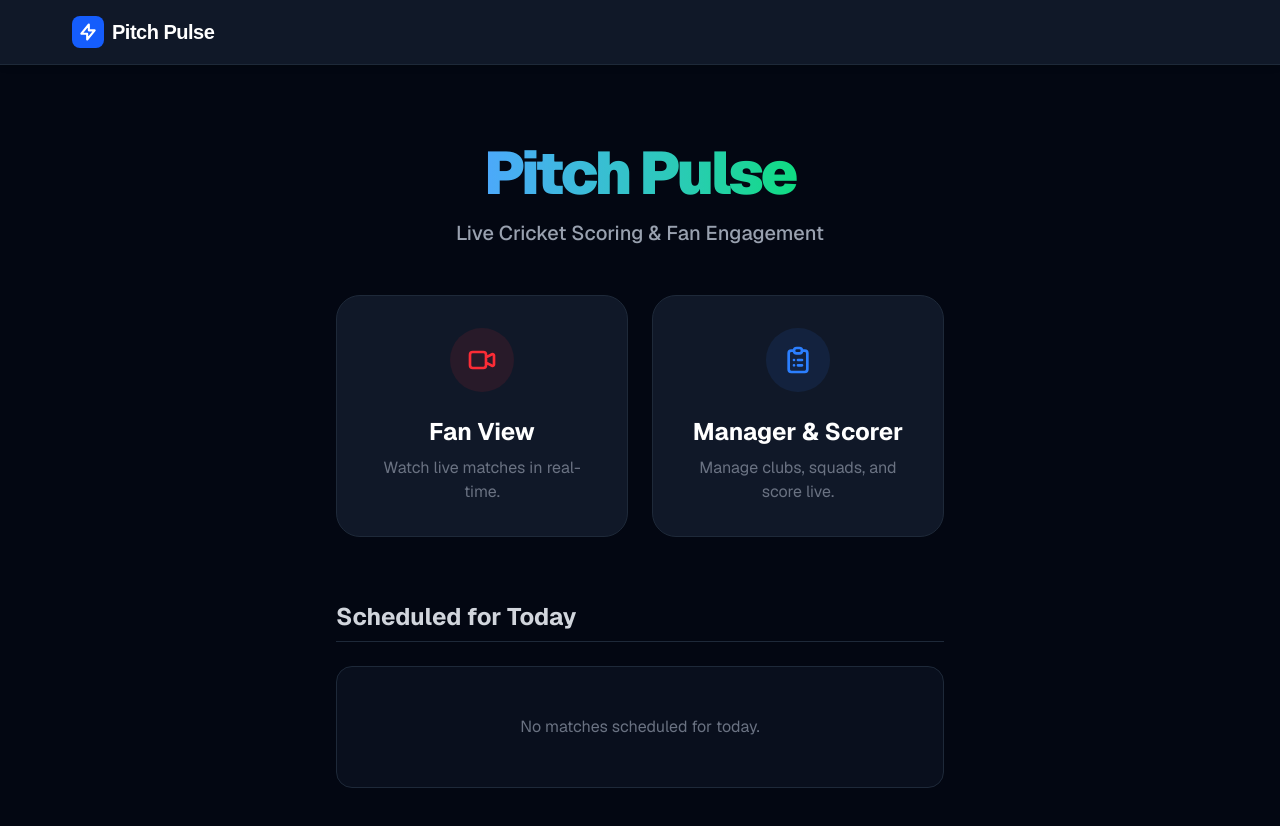
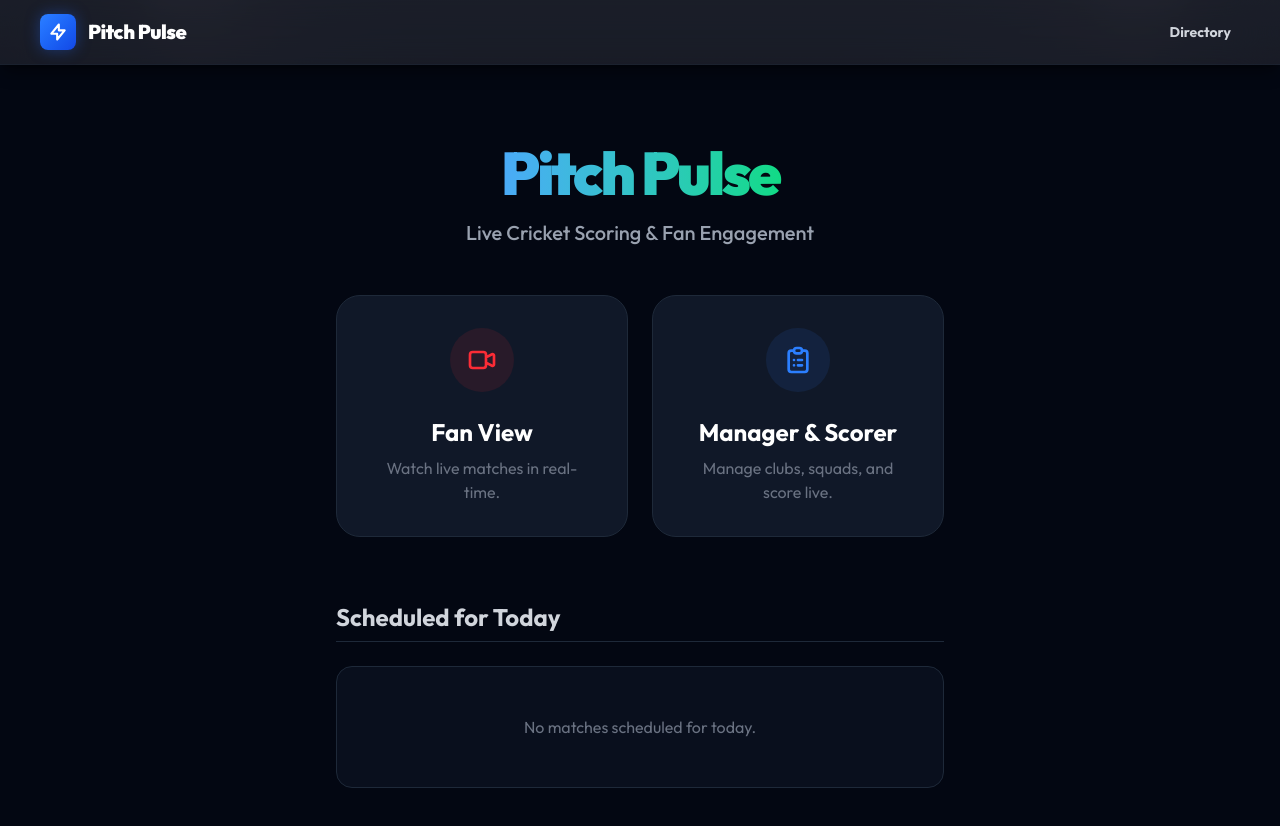
Before and after one commit to allanboraine-dev/Pitch-Pulse, a Next.js app: page / in a window 1280 px wide. Shown: the top 826 px of the page. Built offline with nearby package versions, Linux system fonts and the light colour scheme; no server answers; the database is empty.

Commit message:
feat: Major visual UI overhaul for premium broadcast feel

```diff
--- a/src/app/globals.css
+++ b/src/app/globals.css
@@ -8,13 +8,14 @@
 @theme inline {
   --color-background: var(--background);
   --color-foreground: var(--foreground);
-  --font-sans: var(--font-geist-sans);
-  --font-mono: var(--font-geist-mono);
+  --font-sans: var(--font-outfit), sans-serif;
+  --color-pitch-green: #10b981;
+  --color-cherry-red: #e11d48;
 }
 
 @media (prefers-color-scheme: dark) {
   :root {
-    --background: #0a0a0a;
+    --background: #030712; /* Deep slate instead of gray */
     --foreground: #ededed;
   }
 }
@@ -22,7 +23,7 @@
 body {
   background: var(--background);
   color: var(--foreground);
-  font-family: Arial, Helvetica, sans-serif;
+  font-family: var(--font-sans);
 }
 
 @media print {
--- a/src/app/layout.tsx
+++ b/src/app/layout.tsx
@@ -1,21 +1,16 @@
 import type { Metadata } from "next";
-import { Geist, Geist_Mono } from "next/font/google";
+import { Outfit } from "next/font/google";
 import "./globals.css";
 import GlobalNav from "@/components/GlobalNav";
 
-const geistSans = Geist({
-  variable: "--font-geist-sans",
-  subsets: ["latin"],
-});
-
-const geistMono = Geist_Mono({
-  variable: "--font-geist-mono",
+const outfit = Outfit({
+  variable: "--font-outfit",
   subsets: ["latin"],
 });
 
 export const metadata: Metadata = {
-  title: "Create Next App",
-  description: "Generated by create next app",
+  title: "Pitch Pulse | Premium Cricket Scoring",
+  description: "Live cricket scoring, league management, and fan broadcasting.",
 };
 
 export default function RootLayout({
@@ -26,9 +21,16 @@ export default function RootLayout({
   return (
     <html
       lang="en"
-      className={`${geistSans.variable} ${geistMono.variable} h-full antialiased`}
+      className={`${outfit.variable} h-full antialiased font-sans`}
     >
-      <body className="min-h-full flex flex-col">
+      <body className="min-h-full flex flex-col relative text-white bg-gray-950">
+        {/* Global Stadium Background Layer */}
+        <div
+          className="fixed inset-0 z-[-1] bg-cover bg-center bg-no-repeat opacity-20 pointer-events-none"
+          style={{ backgroundImage: "url('/stadium_bg.png')" }}
+        ></div>
+        <div className="fixed inset-0 z-[-1] bg-gradient-to-b from-gray-950/80 via-gray-950/95 to-gray-950 pointer-events-none"></div>
+
         <GlobalNav />
         {children}
       </body>
--- a/src/components/GlobalNav.tsx
+++ b/src/components/GlobalNav.tsx
@@ -7,57 +7,47 @@ export default function GlobalNav() {
   const router = useRouter()
   const pathname = usePathname()
 
-  // Don't show the back button on the very root home page if we don't want to,
-  // but showing it is fine. It just won't do much if there's no history.
-  // Actually, it's better to hide the nav entirely on the root page or just show the logo.
   const isHome = pathname === '/'
 
   // We don't want to show the global nav on the print screen for PDF generation
   return (
-    <nav className="no-print bg-gray-900 border-b border-gray-800 text-white p-4 sticky top-0 z-50 shadow-md">
-      <div className="max-w-6xl mx-auto flex items-center justify-between">
+    <nav className="bg-gray-950/40 backdrop-blur-xl border-b border-gray-800/50 sticky top-0 z-50 shadow-lg shadow-black/40 no-print">
+      <div className="max-w-7xl mx-auto px-4 sm:px-6 lg:px-8">
+        <div className="flex justify-between items-center h-16">
           <div className="flex items-center gap-4">
             {!isHome && (
               <button
                 onClick={() => router.back()}
-              className="p-2 hover:bg-gray-800 rounded-full transition-colors flex items-center gap-2 text-gray-300 hover:text-white"
+                className="p-2 hover:bg-gray-800/80 rounded-full transition-colors flex items-center gap-2 text-gray-300 hover:text-white"
                 title="Go Back"
               >
                 <svg className="w-5 h-5" fill="none" viewBox="0 0 24 24" stroke="currentColor">
                   <path strokeLinecap="round" strokeLinejoin="round" strokeWidth={2} d="M10 19l-7-7m0 0l7-7m-7 7h18" />
                 </svg>
-              <span className="hidden sm:inline font-semibold">Back</span>
+                <span className="hidden sm:inline font-bold">Back</span>
               </button>
             )}
 
             {/* Logo / Home Link */}
-          <Link href="/" className="flex items-center gap-2 hover:opacity-80 transition-opacity ml-2">
-            <div className="h-8 w-8 bg-blue-600 rounded-lg flex items-center justify-center">
+            <Link href="/" className="flex items-center gap-3 hover:opacity-80 transition-opacity ml-2">
+              <div className="h-9 w-9 bg-gradient-to-br from-blue-500 to-blue-700 rounded-lg flex items-center justify-center shadow-[0_0_15px_rgba(37,99,235,0.4)]">
                 <svg className="w-5 h-5 text-white" fill="none" viewBox="0 0 24 24" stroke="currentColor">
                   <path strokeLinecap="round" strokeLinejoin="round" strokeWidth={2.5} d="M13 10V3L4 14h7v7l9-11h-7z" />
                 </svg>
               </div>
-            <span className="font-black text-xl tracking-tight hidden sm:inline">Pitch Pulse</span>
+              <span className="font-black text-xl tracking-tight hidden sm:inline text-white">Pitch Pulse</span>
             </Link>
           </div>
 
-        {/* Optional Right Side (e.g. quick dashboard link) */}
-        {!isHome && (
           <div className="flex items-center gap-6">
              <Link
               href="/directory"
-              className="text-sm font-semibold text-gray-400 hover:text-white transition-colors"
+              className="text-sm font-bold text-gray-300 hover:text-white px-4 py-2 rounded-xl hover:bg-gray-800/60 transition-colors border border-transparent hover:border-gray-700/50"
             >
               Directory
             </Link>
-             <Link
-              href="/manager/dashboard"
-              className="text-sm font-semibold text-gray-400 hover:text-white transition-colors"
-             >
-               Dashboard
-             </Link>
           </div>
-        )}
+        </div>
       </div>
     </nav>
   )
--- a/src/components/scoring/ScoringKeypad.tsx
+++ b/src/components/scoring/ScoringKeypad.tsx
@@ -8,34 +8,37 @@ export default function ScoringKeypad({
   onWicket: () => void
 }) {
   return (
-    <div className="grid grid-cols-4 gap-2 mb-4">
+    <div className="grid grid-cols-4 gap-3 mb-6 bg-gray-950/60 backdrop-blur-md p-4 rounded-3xl border border-gray-800 shadow-xl">
       {/* Runs */}
       {[0, 1, 2, 3, 4, 5, 6].map((run) => (
         <button
           key={`run-${run}`}
           onClick={() => onRun(run)}
           className={`
-            py-6 rounded-xl text-2xl font-bold transition-transform active:scale-95
-            ${run === 4 || run === 6 ? 'bg-blue-600 text-white' : 'bg-gray-800 text-gray-200'}
-            ${run === 0 ? 'col-span-2' : ''}
+            py-6 rounded-2xl text-2xl md:text-3xl font-black transition-all active:scale-95 shadow-lg
+            ${run === 4 || run === 6 ? 'bg-gradient-to-br from-pitch-green to-emerald-700 text-white shadow-[0_5px_20px_rgba(16,185,129,0.3)]' :
+              run === 0 ? 'bg-gray-800 text-gray-400 hover:bg-gray-700 col-span-2 shadow-black/40' :
+              'bg-gray-800 text-white hover:bg-gray-700 shadow-black/40'}
           `}
         >
-          {run === 0 ? 'DOT' : run}
+          {run === 0 ? 'DOT BALL' : run}
         </button>
       ))}
 
       <button
         onClick={onWicket}
-        className="py-6 rounded-xl text-2xl font-bold bg-red-600 text-white transition-transform active:scale-95"
+        className="py-6 rounded-2xl text-3xl font-black bg-gradient-to-br from-cherry-red to-red-800 text-white transition-all active:scale-95 shadow-[0_5px_20px_rgba(225,29,72,0.4)]"
       >
-        W
+        WICKET
       </button>
 
       {/* Extras */}
-      <button onClick={() => onExtras('wide')} className="py-4 rounded-xl text-lg font-bold bg-yellow-600/20 text-yellow-500 border border-yellow-600/30">WD</button>
-      <button onClick={() => onExtras('no_ball')} className="py-4 rounded-xl text-lg font-bold bg-yellow-600/20 text-yellow-500 border border-yellow-600/30">NB</button>
-      <button onClick={() => onExtras('bye')} className="py-4 rounded-xl text-lg font-bold bg-purple-600/20 text-purple-400 border border-purple-600/30">BYE</button>
-      <button onClick={() => onExtras('leg_bye')} className="py-4 rounded-xl text-lg font-bold bg-purple-600/20 text-purple-400 border border-purple-600/30">LB</button>
+      <div className="col-span-4 grid grid-cols-4 gap-3 mt-2">
+        <button onClick={() => onExtras('wide')} className="py-4 rounded-xl text-lg font-black bg-yellow-900/40 hover:bg-yellow-800/60 text-yellow-500 border border-yellow-700/50 transition-colors">WD</button>
+        <button onClick={() => onExtras('no_ball')} className="py-4 rounded-xl text-lg font-black bg-yellow-900/40 hover:bg-yellow-800/60 text-yellow-500 border border-yellow-700/50 transition-colors">NB</button>
+        <button onClick={() => onExtras('bye')} className="py-4 rounded-xl text-lg font-black bg-purple-900/40 hover:bg-purple-800/60 text-purple-400 border border-purple-700/50 transition-colors">BYE</button>
+        <button onClick={() => onExtras('leg_bye')} className="py-4 rounded-xl text-lg font-black bg-purple-900/40 hover:bg-purple-800/60 text-purple-400 border border-purple-700/50 transition-colors">LB</button>
+      </div>
     </div>
   )
 }
```
Also changed, not shown: src/components/live/LiveScorecard.tsx (+15 -11 lines), src/components/scoring/ScoreboardHeader.tsx (+17 -12 lines), public/stadium_bg.png (added). Lines whose indentation alone changed are shown as unchanged.
